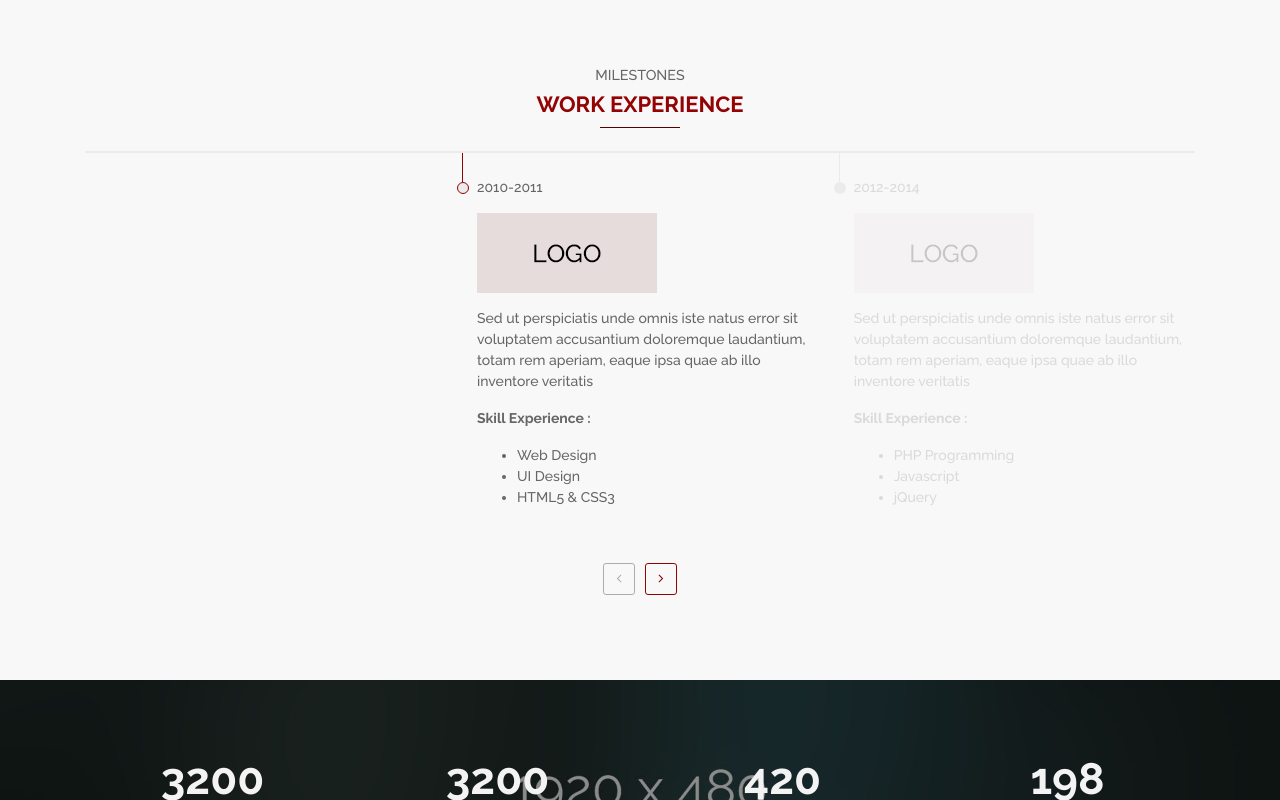
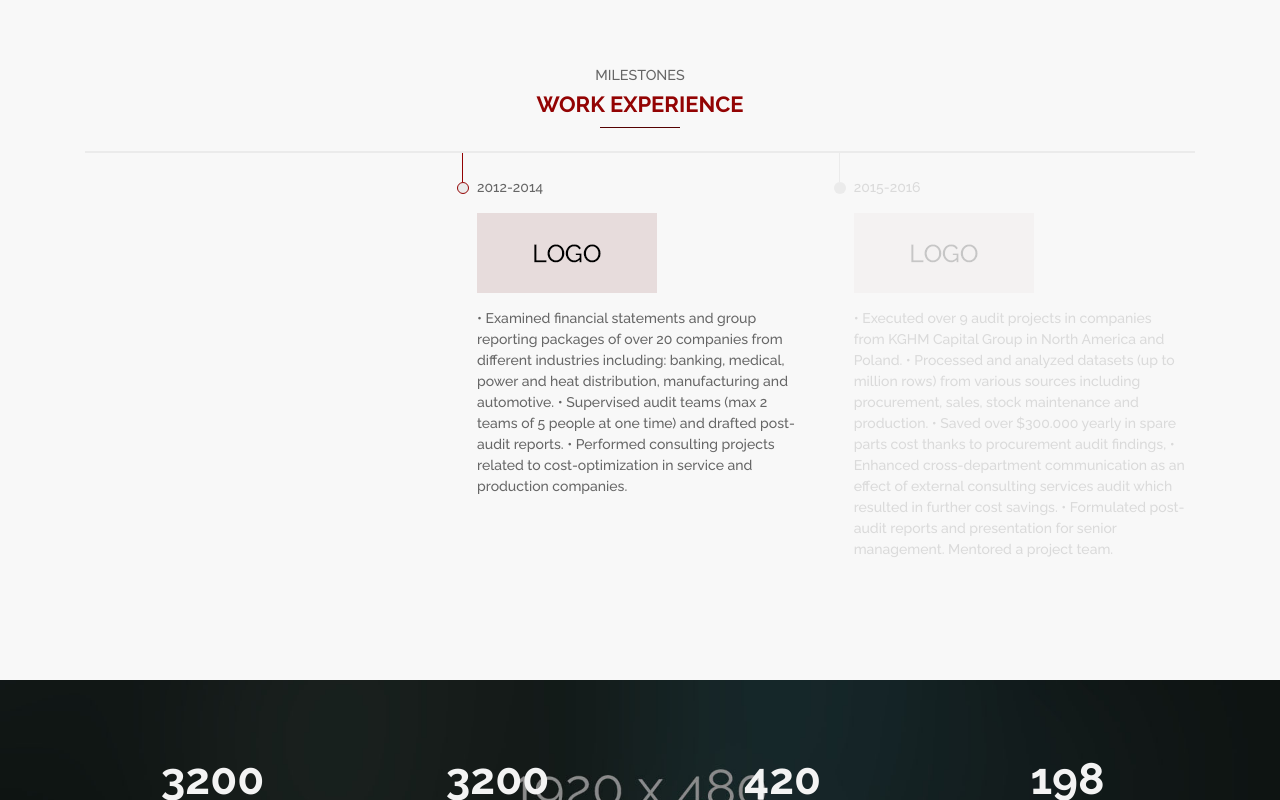
Before and after one commit to bliskonieba/bliskonieba.github.io, a plain HTML site: page personal-about.html in a window 1280 px wide. Shown: the part 951-1751 px from the top of the page. Drawn offline with Linux system fonts and the light colour scheme.

Commit message:
Initial commit

```diff
--- a/personal-about.html
+++ b/personal-about.html
@@ -99,7 +99,7 @@
                             <span class="subtitle">
                                 Hello
                             </span>
-                            I'am Igor Szostak
+                            I'm Igor Szostak
                         </h3>
                         <div class="section-text">
                             <p class="highlight">
@@ -150,7 +150,7 @@
                         </div>
                         <div class="spacing-10"></div>
                         <div class="more text-center">
-                            <a href="#" class="btn btn-primary btn-sm"> <i class="fa fa-address-card-o"></i> Download Resume</a>
+                            <a href="https://github.com/bliskonieba/bliskonieba.github.io/raw/master/IgorSzostak_Resume.pdf" class="btn btn-primary btn-sm"> <i class="fa fa-address-card-o"></i> Download Resume</a>
                         </div>
 
                     </div>
@@ -180,7 +180,7 @@
                         <div class="milestones-slide owl-carousel owl-theme">
                             <div class="m-item">
                                 <div class="m-period">
-                                    <span>2010-2011</span>
+                                    <span>2012-2014</span>
                                 </div>
 
                                 <div class="m-detail">
@@ -188,41 +188,47 @@
                                         <img src="./assets/images/logobrand/logo1.png"  alt="Logo Resume" />
                                     </div>
                                     <div class="m-text">
-                                       <p>Sed ut perspiciatis unde omnis iste natus error sit voluptatem accusantium doloremque laudantium, totam rem aperiam, eaque ipsa quae ab illo inventore veritatis</p>
-                                        <p>
+                                       <p>•	Examined financial statements and group reporting packages of over 20 companies from different industries including: banking, medical, power and heat distribution, manufacturing and automotive.
+                                          •	Supervised audit teams (max 2 teams of 5 people at one time) and drafted post-audit reports.
+                                          •	Performed consulting projects related to cost-optimization in service and production companies.</p>
+                                        <!-- <p>
                                             <b>Skill Experience :</b>
-                                        </p>
-                                        <ul>
+                                        </p> -->
+                                        <!-- <ul>
                                             <li>Web Design</li>
                                             <li>UI Design</li>
                                             <li>HTML5 &amp; CSS3</li>
-                                        </ul>
+                                        </ul> -->
 
                                     </div>
                                 </div>
                             </div>
                             <div class="m-item">
                                 <div class="m-period">
-                                    <span>2012-2014</span>
+                                    <span>2015-2016</span>
                                 </div>
                                 <div class="m-detail">
                                     <div class="m-image">
                                         <img src="./assets/images/logobrand/logo2.png"  alt="Logo Resume" />
                                     </div>
                                     <div class="m-text">
-                                         <p>Sed ut perspiciatis unde omnis iste natus error sit voluptatem accusantium doloremque laudantium, totam rem aperiam, eaque ipsa quae ab illo inventore veritatis</p>
-                                        <p>
+                                         <p>•	Executed over 9 audit projects in companies from KGHM Capital Group in North America and Poland.
+                                            •	Processed and analyzed datasets (up to million rows) from various sources  including procurement, sales, stock maintenance  and production.
+                                            •	Saved over $300.000 yearly in spare parts cost thanks to procurement audit findings,
+                                            •	Enhanced cross-department communication as an effect of external consulting services audit which resulted in further cost savings.
+                                            •	Formulated post-audit reports and presentation for senior management. Mentored a project team.</p>
+                                        <!-- <p>
                                             <b>Skill Experience :</b>
                                         </p>
                                         <ul>
                                             <li>PHP Programming</li>
                                             <li>Javascript</li>
                                             <li>jQuery</li>
-                                        </ul>
+                                        </ul> -->
                                     </div>
                                 </div>
                             </div>
-                            <div class="m-item">
+                            <!-- <div class="m-item">
                                 <div class="m-period">
                                     <span>2014-2016</span>
                                 </div>
@@ -284,7 +290,7 @@
                                         </ul>
                                     </div>
                                 </div>
-                            </div>
+                            </div> -->
                         </div>
                     </div>
                 </div>
```
